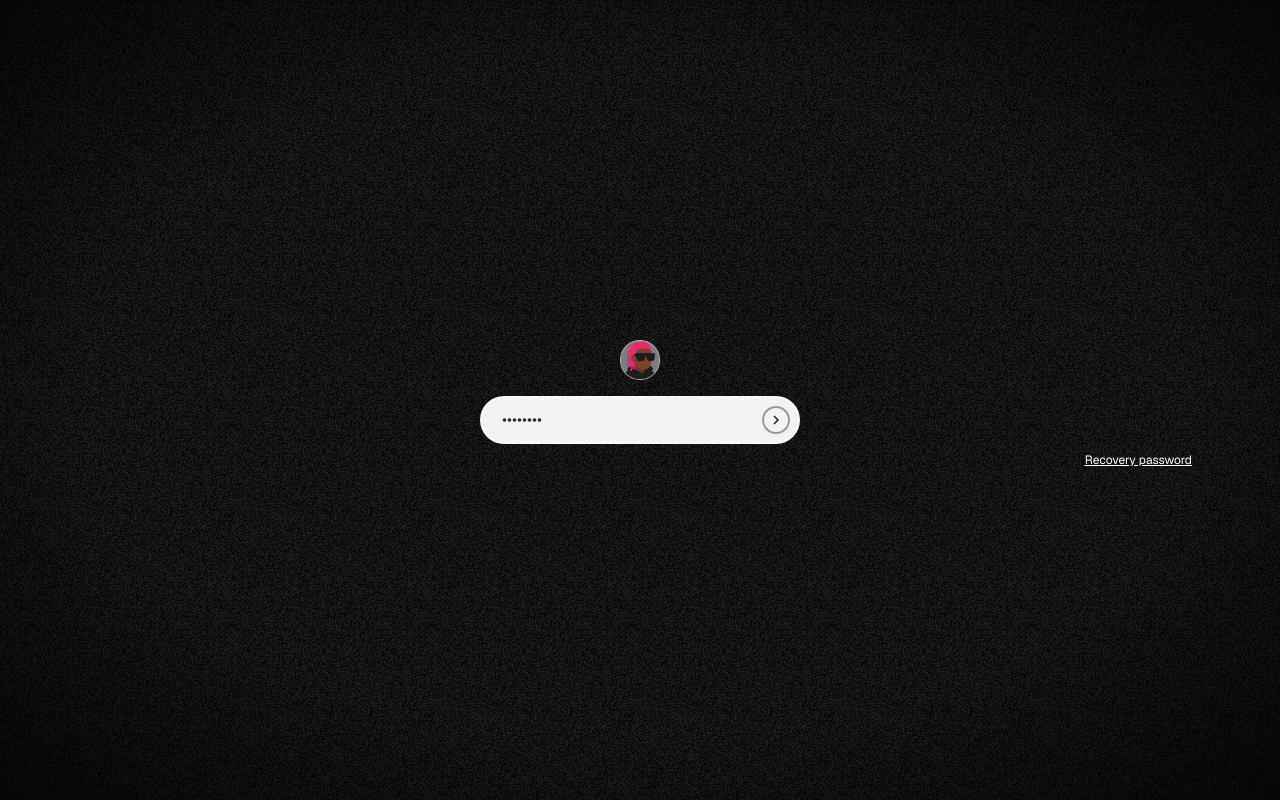
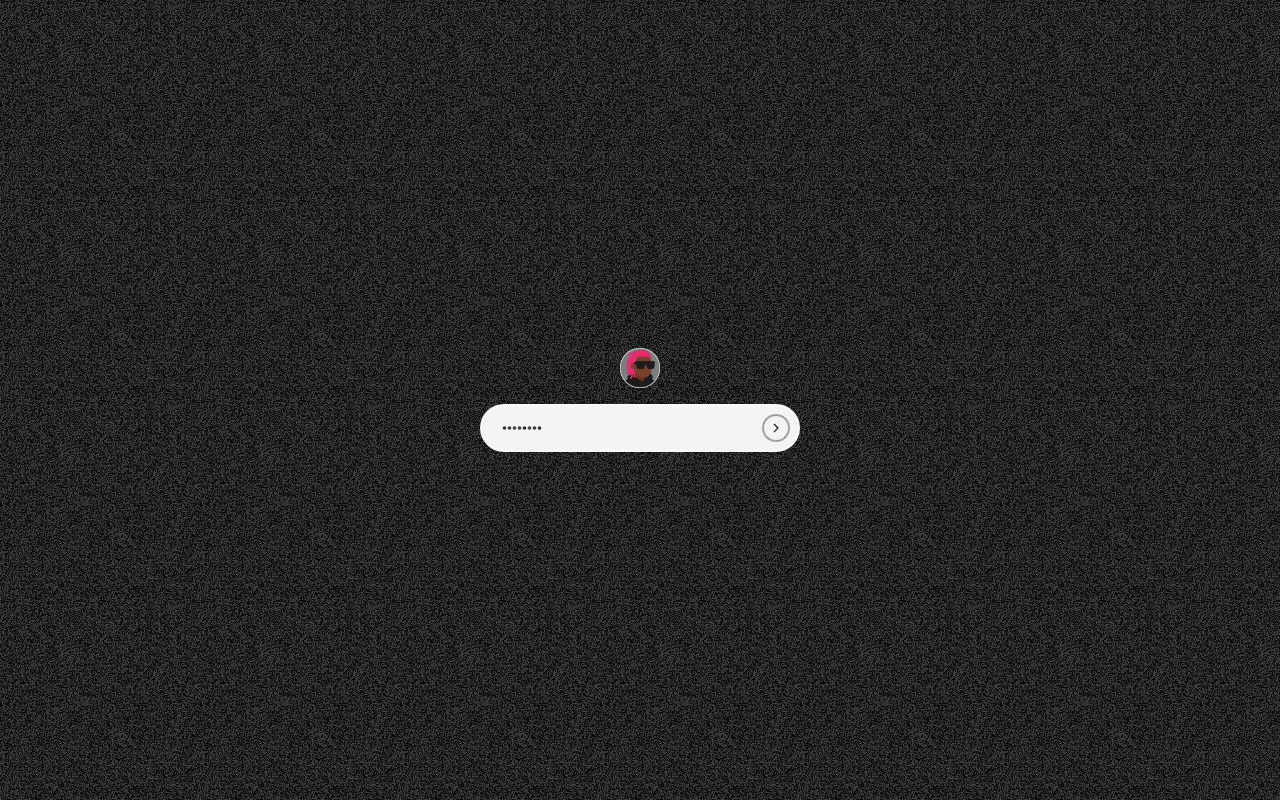
Before and after one commit to webmaster540/DEMEANOR, a Next.js app: page / in a window 1280 px wide. Built offline with nearby package versions, Linux system fonts and the light colour scheme.

Commit message:
styling: fixes

```diff
--- a/src/app/components/HomePage.tsx
+++ b/src/app/components/HomePage.tsx
@@ -21,7 +21,7 @@ export default function HomePage() {
       )}
 
       <main className="relative flex flex-col space-y-4 row-start-2 items-center">
-        <div className="w-10 h-10 z-20">
+        <div className="w-10 h-10 z-20 bg-white rounded-full">
           <Image src={pfp} className="object-cover w-full h-full" alt="profile picture" />
         </div>
         <div onClick={() => setOpenTerminal(true)} className="relative flex gap-4 items-center h-10 sm:h-12 px-4 sm:px-5 w-full sm:w-auto md:w-[320px] rounded-full border-2 border-solid border-white/40 bg-[#f2f2f2] transition-colors">
@@ -30,30 +30,16 @@ export default function HomePage() {
             <button onClick={() => setOpenTerminal(false)} className="text-black"><GrFormNext /></button>
           </div>
         </div>
-        <div className="absolute right-2 -bottom-2 text-xs underline text-white">
-            <Link href="/recovery" className="">Recovery password</Link>
-          </div>
+          {/*  <div className="text-xs underline text-white text-right">
+        <Link href="/recovery" className="">Recovery password</Link>
+        </div> */}
       </main>
 
-      {/* TV Static Overlay - No flashing */}
       <TVStatic
-        intensity={45}
-        className="opacity-30"
+        intensity={40}
+        flickerSpeed={95}
+        className="opacity-70"
       />
-
-      {/* Subtle scanlines for realism */}
-      <div className="absolute inset-0 pointer-events-none z-20 opacity-10"
-           style={{
-             backgroundImage: `repeating-linear-gradient(0deg, rgba(255, 255, 255, 0.1), rgba(255, 255, 255, 0.1) 1px, transparent 1px, transparent 2px)`,
-           }}>
-      </div>
-
-      {/* Vignette effect */}
-      <div className="absolute inset-0 pointer-events-none z-30"
-           style={{
-             background: `radial-gradient(ellipse at center, rgba(0,0,0,0) 60%, rgba(0,0,0,0.7) 100%)`
-           }}>
-      </div>
     </div>
   );
 }
```
